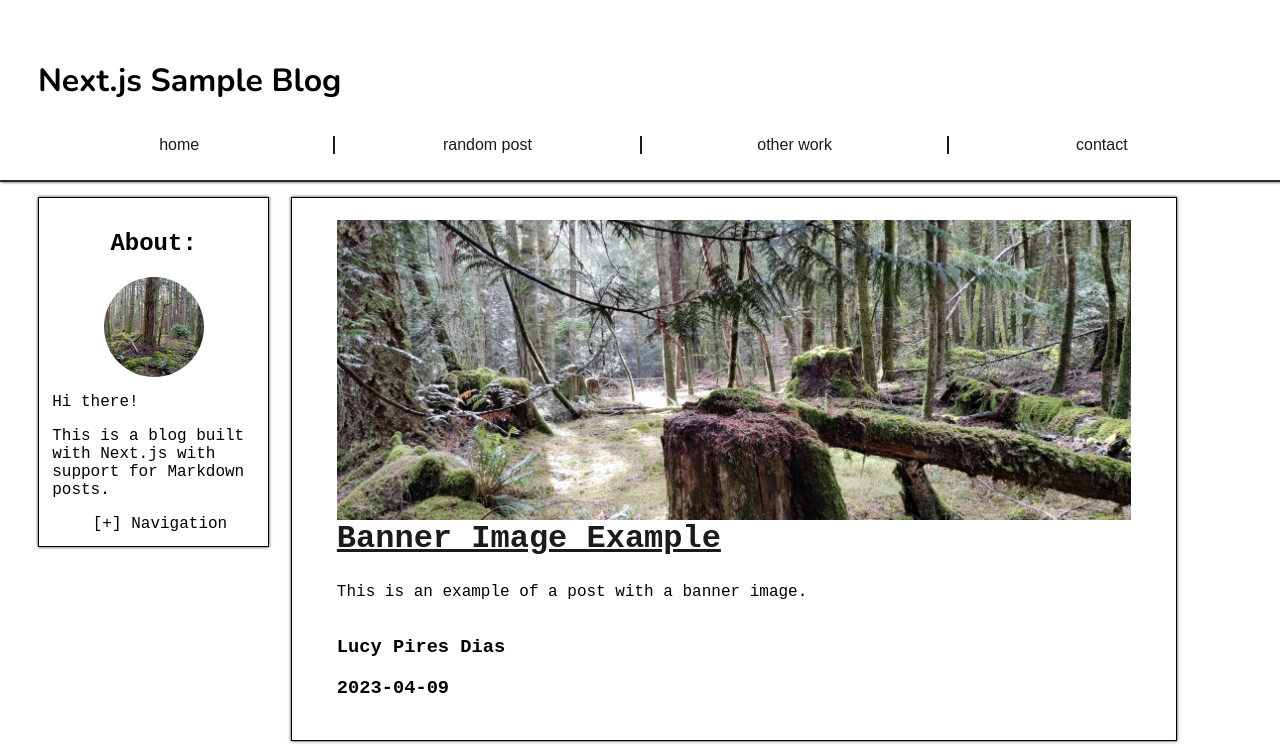
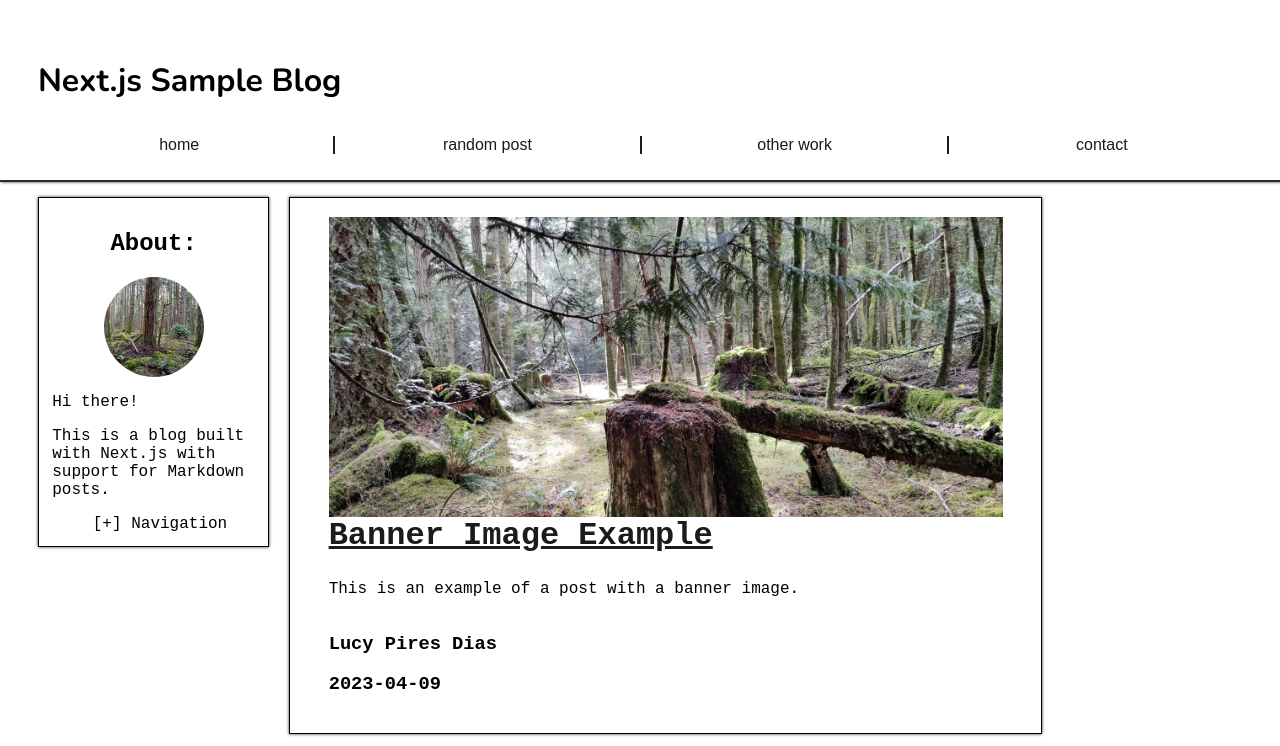
Before and after one commit to lulupd/blog, a Next.js app: page / in a window 1280 px wide. Shown: the top 746 px of the page. Built offline with nearby package versions, Linux system fonts and the light colour scheme.

Commit message:
Change style to reduce layout shift

```diff
--- a/styles/globals.css
+++ b/styles/globals.css
@@ -92,7 +92,7 @@ nav a {
 }
 
 .midcolumn {
-  min-width: 60%;
+  width: 60%;
 }
 
 .card,
@@ -136,10 +136,10 @@ nav a {
 }
 
 .post img {
-    display: block;
-    margin-left: auto;
-    margin-right: auto;
-    width: 100%;
+  display: block;
+  margin-left: auto;
+  margin-right: auto;
+  width: 100%;
 }
 
 img[src*="cropped"] {
@@ -150,6 +150,9 @@ img[src*="cropped"] {
 .banner {
   width: 100%;
   object-fit: cover;
+  display: block;
+  margin-left: auto;
+  margin-right: auto;
 }
 
 .toggler-container {
@@ -223,6 +226,6 @@ footer {
   }
 
   nav a {
-    font-size: 4vw;
+    font-size: calc(12px + 0.5vw)
   }
 }
```
